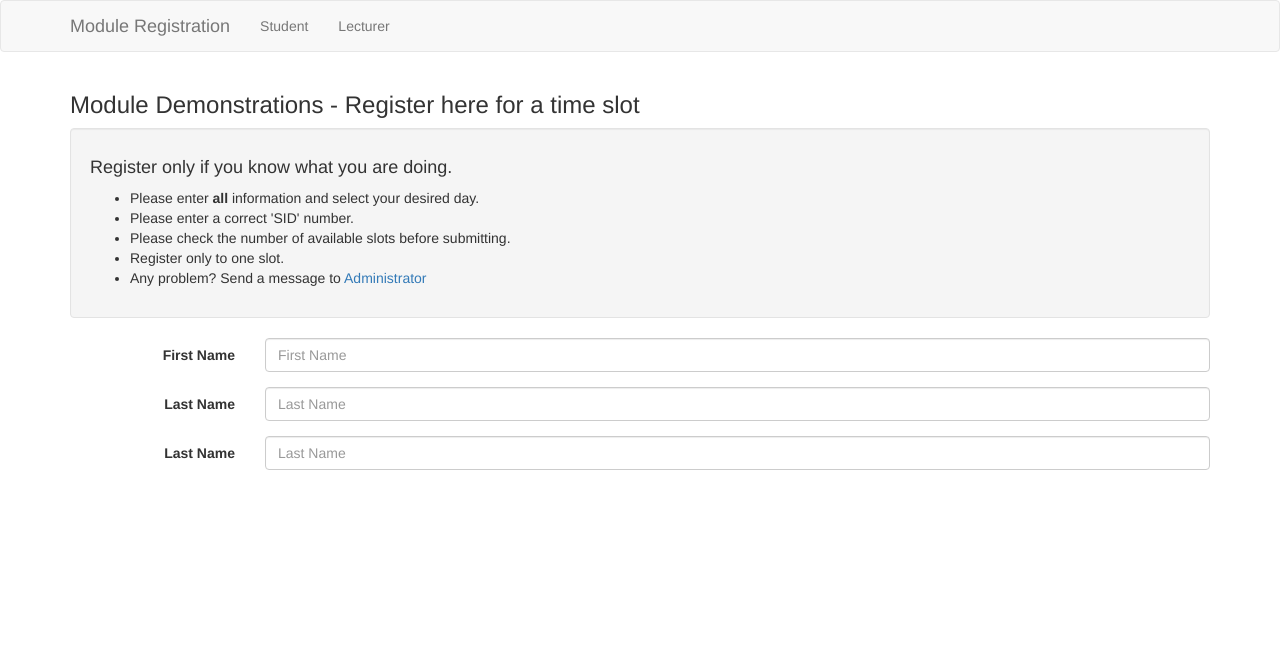
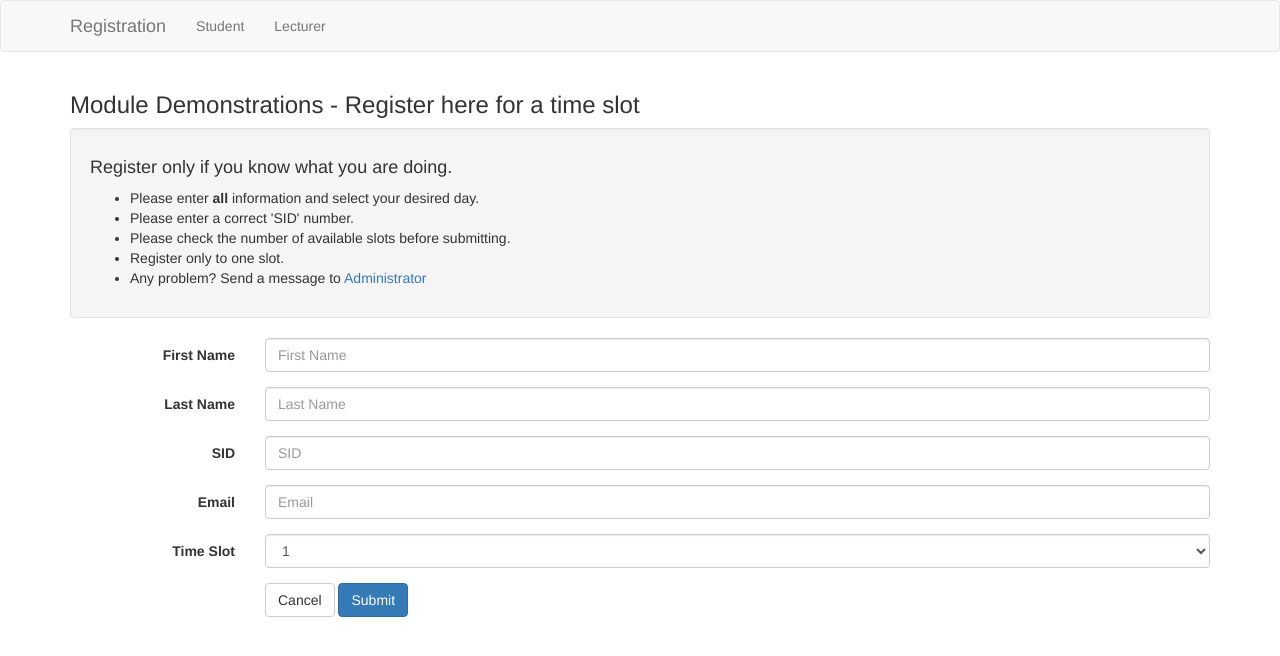
Before and after one commit to wangcsu/ModuleRegister, a PHP site: page /moduleregister/ in a window 1280 px wide. Shown: the top 656 px of the page. Run offline with PHP 8.4, Linux system fonts and the light colour scheme; some libraries are stand-ins or nearby versions.

Commit message:
Add config.php for global constant, finish building the form

```diff
--- /dev/null
+++ b/config.php
@@ -0,0 +1,3 @@
+<?php
+define('ROOT_URL', 'http://localhost:8080/moduleregister/');
+?>
--- a/index.php
+++ b/index.php
@@ -1,4 +1,5 @@
 <?php
+require 'config.php';
 ?>
 <html>
 <head>
@@ -15,11 +16,11 @@
                 <span class="icon-bar"></span>
                 <span class="icon-bar"></span>
             </button>
-            <a class="navbar-brand" href="#">Module Registration</a>
+            <a class="navbar-brand" href="#">Registration</a>
         </div>
         <div id="navbar" class="collapse navbar-collapse">
             <ul class="nav navbar-nav">
-                <li><a href="#">Student</a></li>
+                <li><a href="<?php echo ROOT_URL; ?>">Student</a></li>
                 <li><a href="#">Lecturer</a></li>
             </ul>
         </div><!--/.nav-collapse -->
@@ -52,9 +53,32 @@
                 </div>
             </div>
             <div class="form-group">
-                <label for="inputLastName" class="col-lg-2 control-label">Last Name</label>
+                <label for="inputSID" class="col-lg-2 control-label">SID</label>
                 <div class="col-lg-10">
-                    <input type="text" class="form-control" id="inputLastName" placeholder="Last Name">
+                    <input type="text" class="form-control" id="inputSID" placeholder="SID">
+                </div>
+            </div>
+            <div class="form-group">
+                <label for="inputEmail" class="col-lg-2 control-label">Email</label>
+                <div class="col-lg-10">
+                    <input type="text" class="form-control" id="inputEmail" placeholder="Email">
+                </div>
+            </div>
+            <div class="form-group">
+                <label for="select" class="col-lg-2 control-label">Time Slot</label>
+                <div class="col-lg-10">
+                    <select class="form-control" id="select">
+                        <option>1</option>
+                        <option>2</option>
+                        <option>3</option>
+                        <option>4</option>
+                    </select>
+                </div>
+            </div>
+            <div class="form-group">
+                <div class="col-lg-10 col-lg-offset-2">
+                    <button type="reset" class="btn btn-default">Cancel</button>
+                    <button type="submit" class="btn btn-primary">Submit</button>
                 </div>
             </div>
         </fieldset>
```
